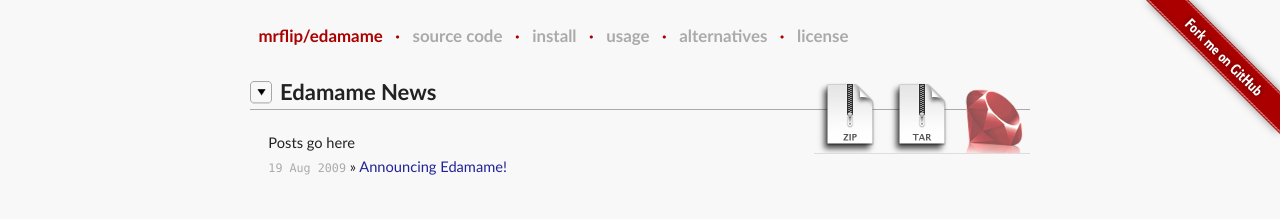
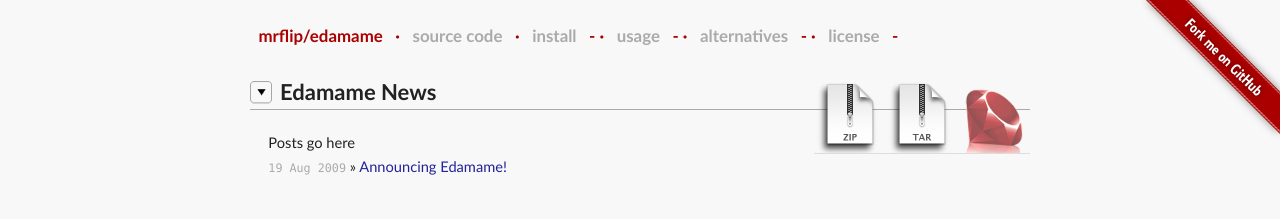
Before and after one commit to mrflip/edamame, a Jekyll site: the page built from edamame/news.html, in a window 1280 px wide. Shown: the top 219 px of the page. Built offline with Jekyll 4.4.1, drawn with Linux system fonts in a browser that asks for light colours; nearby versions of some CDN libraries; Markdown is read by kramdown in place of the engine named in the settings.

Commit message:
testing layout

```diff
--- a/_layouts/default.html
+++ b/_layouts/default.html
@@ -26,7 +26,7 @@
     <a href="/">{{ site.gemuser }}/{{ site.gemname }}</a>
     &middot; <a class="extra" href="http://github.com/{{ site.gemuser }}/{{ site.gemname }}">source code</a>
     {% for segment in site.header_files %}
-    &middot; <a class="extra" href="{{ segment }}.html">{{ segment | downcase }}</a>
+    &middot; <a class="extra" href="{{ segment }}.html">{{ segment | downcase }}</a> -
     {% endfor %}
   </div>
 
```
